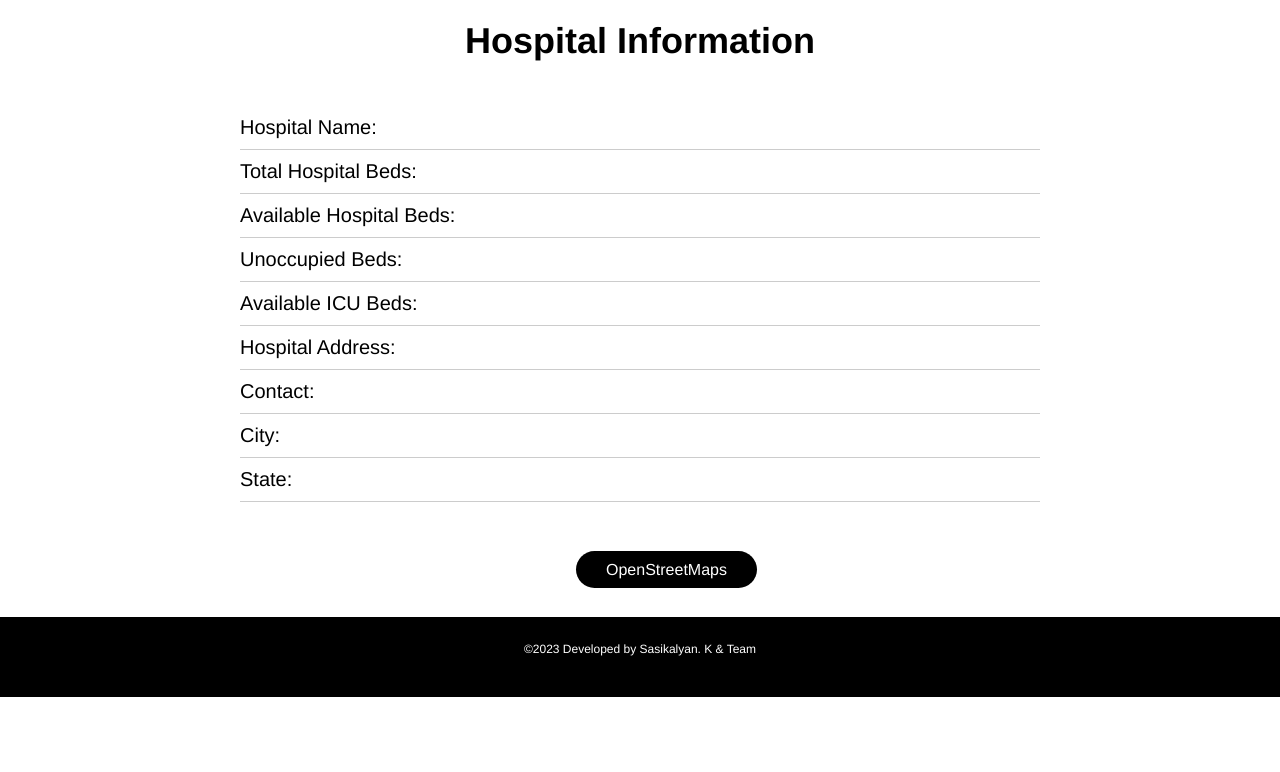
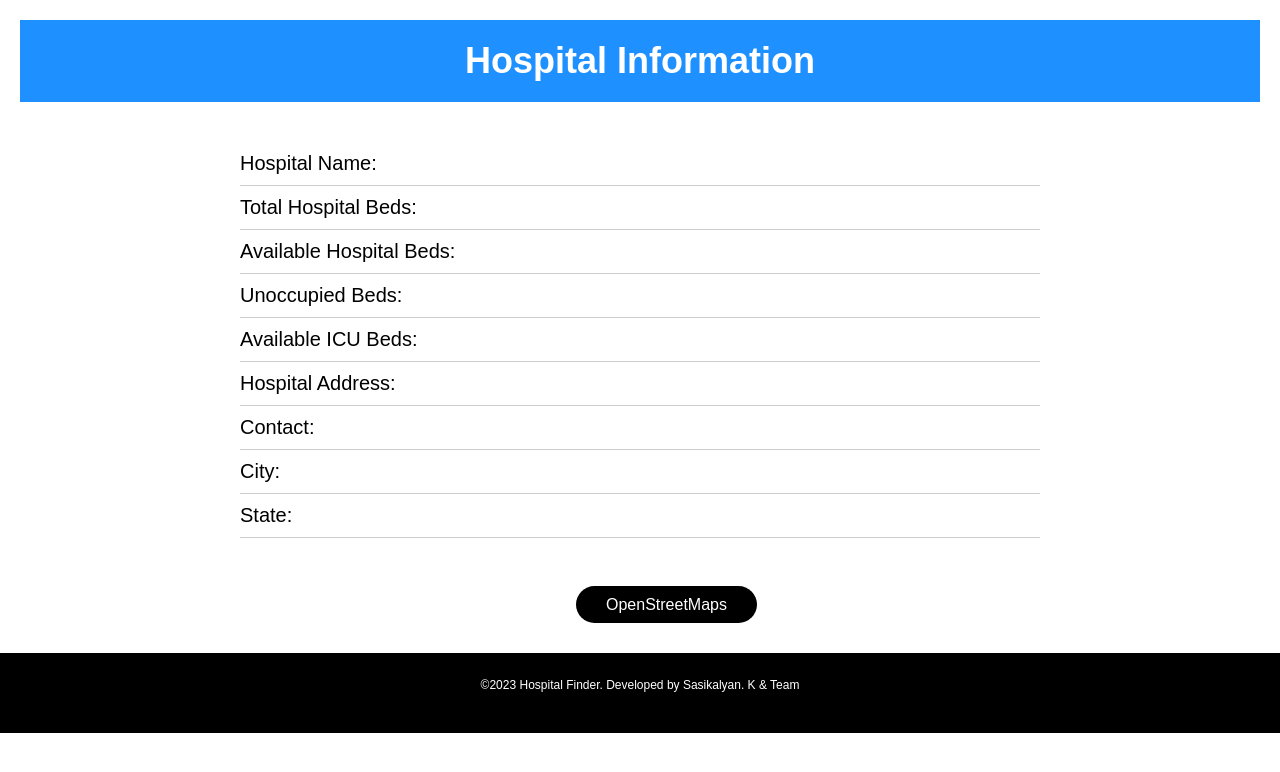
Before and after one commit to KanakamSasikalyan/hospital-finder, a plain HTML site: page hospital-info.html in a window 1280 px wide. Drawn offline with Linux system fonts and the light colour scheme.

Commit message:
Update hospital-info.html

```diff
--- a/hospital-info.html
+++ b/hospital-info.html
@@ -5,7 +5,8 @@
     <style>
         /* Style for the body */
         body {
-          font-family: Helvetica, sans-serif;
+/*          font-family: Helvetica, sans-serif;*/
+        font-family: 'Poppins', sans-serif;
           margin: 0;
           padding: 0;
         }
@@ -14,7 +15,10 @@
         h1 {
           text-align: center;
           font-size: 36px;
-          margin-top: 20px;
+          margin: 20px;
+          background: #1E90FF;
+          padding: 20px;
+          color: #fff;
         }
 
         /* Style for the list of hospital information */
@@ -112,10 +116,10 @@
           </ul>
     </div>
     <div class="maps">
-        <a href="https://www.openstreetmap.org/#map=4/21.82/82.71">OpenStreetMaps</a>
+        <a href="search.html">OpenStreetMaps</a>
     </div>
     <div class="footer">
-        <p>&copy;2023 Developed by Sasikalyan. K & Team</p>
+        <p>&copy;2023 Hospital Finder. Developed by Sasikalyan. K & Team</p>
     </div>
 </body>
     <script>
```
